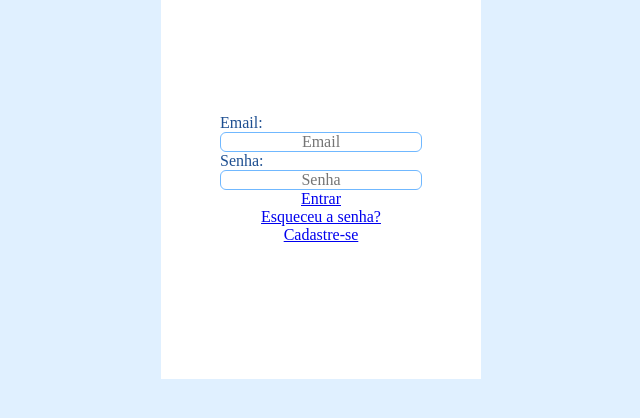
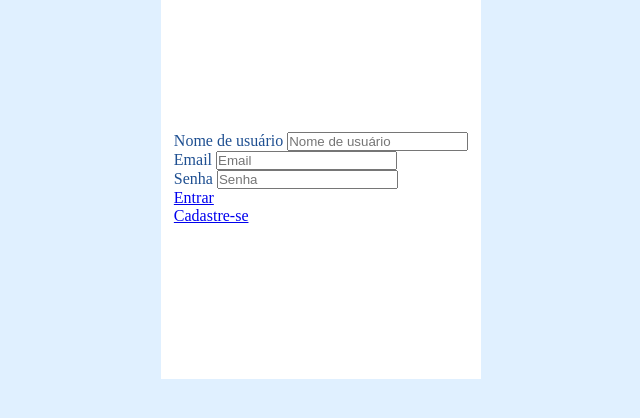
Before and after one commit to guilhermesptech/animatech, a plain HTML site: page public/login.html in a window 1280 px wide. Shown: the part 240-658 px from the top of the page, without its empty margins (319-959 px from the left). Drawn offline with Linux system fonts and the light colour scheme.

Commit message:
fix: ajuste na estrutura do html

```diff
--- a/public/login.html
+++ b/public/login.html
@@ -10,18 +10,26 @@
     <main>
         <h1>Entrar</h1>
         <div class="container-login">
-            <div class="container-email-senha">
-                <p>Email:</p>
-                <input type="email" id="input_email" name="email" placeholder="Email" required/>
-
-                <p>Senha:</p>
-                <input type="password" id="input_senha" name="senha" placeholder="Senha" required/>
+            <div class="container-usuario-email-senha-entrar-cadastrar">
+                <div class="container-usuario">
+                    <label for="input_usuario">Nome de usuário</label>
+                    <input type="text" id="input_usuario" placeholder="Nome de usuário" required/>
+                </div>
+                <div class="container-email">
+                    <label for="input_email">Email</label>
+                    <input type="email" id="input_email" placeholder="Email" required/>
+                </div>
+                <div class="container-senha">
+                    <label for="input_senha">Senha</label>
+                    <input type="password" id="input_senha" placeholder="Senha" required/>
+                </div>
+                <div class="container-entrar">
+                    <a href="#">Entrar</a>
+                </div>
+                <div class="container-cadastrar">
+                    <a href="cadastro.html">Cadastre-se</a>
+                </div>
             </div>
-            <div class="container-entrar">
-                <a href="#">Entrar</a>
-            </div>
-            <p><a href="#">Esqueceu a senha?</a></p>
-            <p><a href="#">Cadastre-se</a></p>
         </div>
     </main>
 </body>
```
